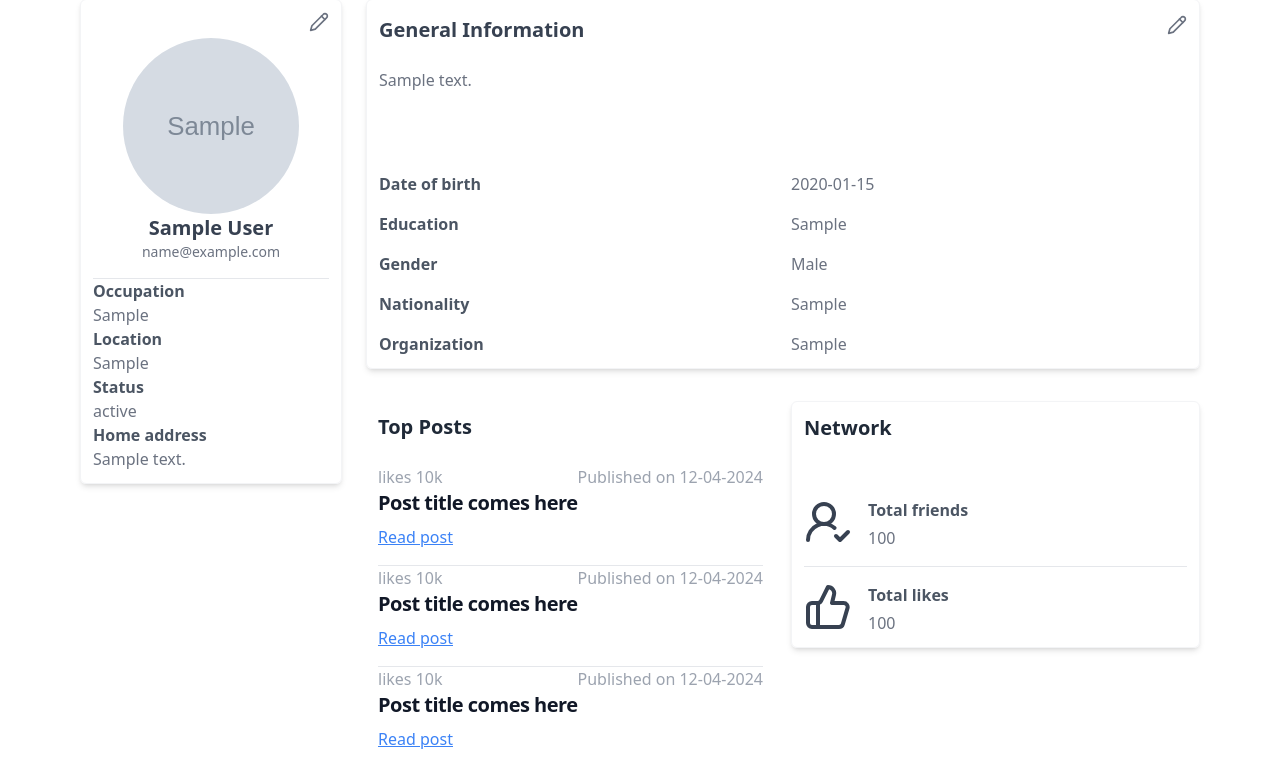
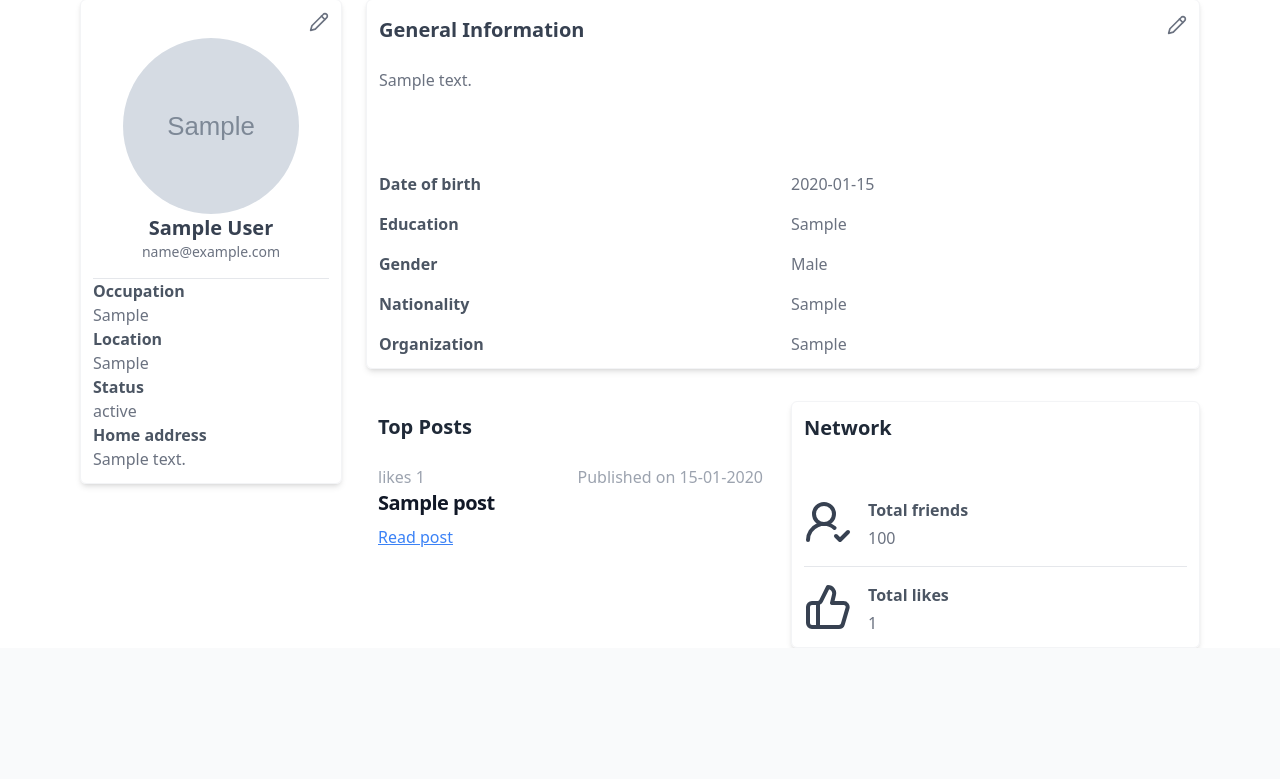
Before and after one commit to Shobhit-Mishra-02/Social-media-app, a Django app: page /social/profile/1/ in a window 1280 px wide. Shown: the part 164-943 px from the top of the page. After the commit the page ends 812 px from the top, so only its background shows below. Run offline with Django 4.2, Linux system fonts and the light colour scheme; a user stored in the database is signed in; tables that the repository leaves empty hold one stand-in row (values such as "Sample post"); grey boxes marked "Sample" are stand-in pictures; some libraries are stand-ins or nearby versions.

Commit message:
feat: added code getting total likes a user has got

```diff
--- a/home/views.py
+++ b/home/views.py
@@ -2,7 +2,9 @@ from django.contrib.auth import get_user_model
 from django.contrib.auth.decorators import login_required
 from django.http import HttpResponse
 from django.shortcuts import redirect, render
+from django.db.models import Count, Sum
 
+from authentication.models import AccountUser
 from .forms import PostCreationForm, GeneralInformationForm, PersonalInformationForm
 from .models import Post, GeneralInformation, PersonalInformation
 from .utils.upload_files import upload_file
@@ -32,11 +34,24 @@ def profile(request, id):
     personal_information_form = PersonalInformationForm()
     is_owner = True if request.user.id == id else False
 
+    user = AccountUser.objects.filter(pk=id).first()
+
+    if user:
+        top_user_posts = user.post_set.annotate(
+            likes_count=Count("userlikepost")).order_by("-likes_count")[0:5]
+        total_likes = user.post_set.annotate(likes_count=Count(
+            'userlikepost')).aggregate(total_likes=Sum('likes_count', default=0))
+    else:
+        total_likes = {"total_likes": 0}
+        top_user_posts = None
+
     return render(request, "home/profile.html", {
         "general_information_form": general_information_form,
         "personal_information_form": personal_information_form,
         "is_owner": is_owner,
-        "id": id
+        "id": id,
+        "top_user_posts": top_user_posts,
+        "total_likes": total_likes
     })
 
 
--- a/templates/home/home_base_with_nav.html
+++ b/templates/home/home_base_with_nav.html
@@ -141,13 +141,13 @@
 
     data.forEach(user => {
       template += `
-      <div class="w-full m-2 flex flex-row gap-2">
+      <a href="/social/profile/${user.id}" class="w-full m-2 flex flex-row gap-2">
         <img class="h-12 w-12 rounded-full" src="${user.profile_pic}" />
         <div class="flex flex-col justify-start">
           <span class="font-semibold text-gray-500">${user.first_name + " " + user.last_name}</span>
           <span class="text-sm font-semibold text-gray-400">${user.email}</span>
         </div>
-      </div>`
+      </a>`
     })
 
     $("#search_result").html(template)
--- a/templates/home/profile.html
+++ b/templates/home/profile.html
@@ -186,48 +186,33 @@ Profile
             <div class="w-full h-fit rounded-md p-3 xl:col-span-2">
                 <h3 class="text-xl font-semibold text-gray-800 mb-6">Top Posts</h3>
                 <div class="divide-y">
+
+
+                    {% if top_user_posts %}
+
+                    {% for post in top_user_posts %}
                     <div class="mb-4">
                         <div class="flex justify-between items-center">
                             <span class="text-gray-400">
-                                likes 10k
+                                likes {{ post.likes_count }}
                             </span>
-                            <span class="text-gray-400">Published on 12-04-2024</span>
+                            <span class="text-gray-400">Published on {{ post.created_at | date:"d-m-Y" }}</span>
                         </div>
                         <h2 class="mb-2 text-xl font-bold tracking-tight text-gray-900">
-                            <a href="/blog/how-to-use-flowbite-ui-components-with-laravel-and-alpine-js/">Post title
-                                comes here</a>
+                            {{ post.title }}
                         </h2>
-                        <p></p>
-                        <span class="text-blue-500 underline hover:text-blue-600"><a href="#">Read post</a></span>
+                        <span class="text-blue-500 underline hover:text-blue-600">
+                            <a href="/social/viewPost/{{post.id}}">Read post</a>
+                        </span>
                     </div>
-                    <div class="mb-4">
-                        <div class="flex justify-between items-center">
-                            <span class="text-gray-400">
-                                likes 10k
-                            </span>
-                            <span class="text-gray-400">Published on 12-04-2024</span>
-                        </div>
-                        <h2 class="mb-2 text-xl font-bold tracking-tight text-gray-900">
-                            <a href="/blog/how-to-use-flowbite-ui-components-with-laravel-and-alpine-js/">Post title
-                                comes here</a>
-                        </h2>
-                        <p></p>
-                        <span class="text-blue-500 underline hover:text-blue-600"><a href="#">Read post</a></span>
+                    {% endfor %}
+
+                    {% else %}
+
+                    <div class="text-2xl font-semibold text-gray-400">
+                        Not Found
                     </div>
-                    <div class="mb-4">
-                        <div class="flex justify-between items-center">
-                            <span class="text-gray-400">
-                                likes 10k
-                            </span>
-                            <span class="text-gray-400">Published on 12-04-2024</span>
-                        </div>
-                        <h2 class="mb-2 text-xl font-bold tracking-tight text-gray-900">
-                            <a href="/blog/how-to-use-flowbite-ui-components-with-laravel-and-alpine-js/">Post title
-                                comes here</a>
-                        </h2>
-                        <p></p>
-                        <span class="text-blue-500 underline hover:text-blue-600"><a href="#">Read post</a></span>
-                    </div>
+                    {% endif %}
                 </div>
             </div>
             <div class="w-full border border-gray-100 h-fit rounded-md p-3 shadow-md xl:col-span-2">
@@ -258,7 +243,7 @@ Profile
 
                         <div class="flex justify-start gap-1 flex-col">
                             <span class="font-semibold text-gray-600">Total likes</span>
-                            <span class="text-gray-500">100</span>
+                            <span class="text-gray-500">{{total_likes.total_likes}}</span>
                         </div>
                     </div>
                 </div>
```
